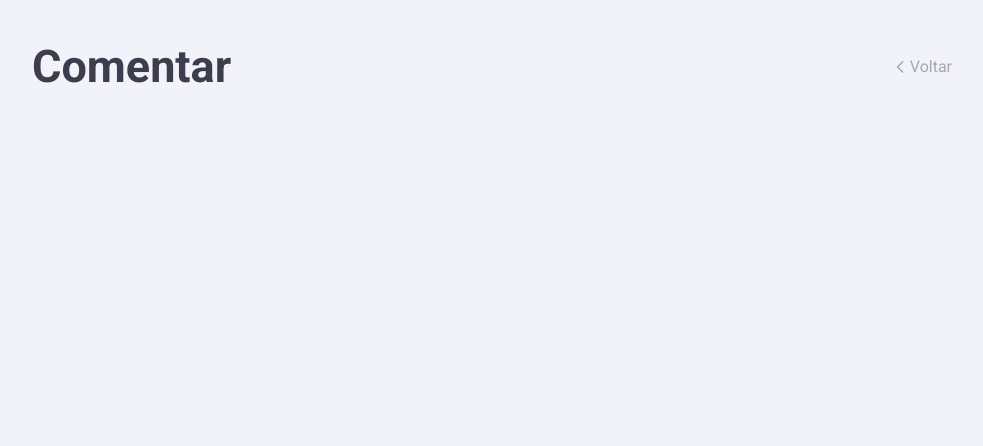
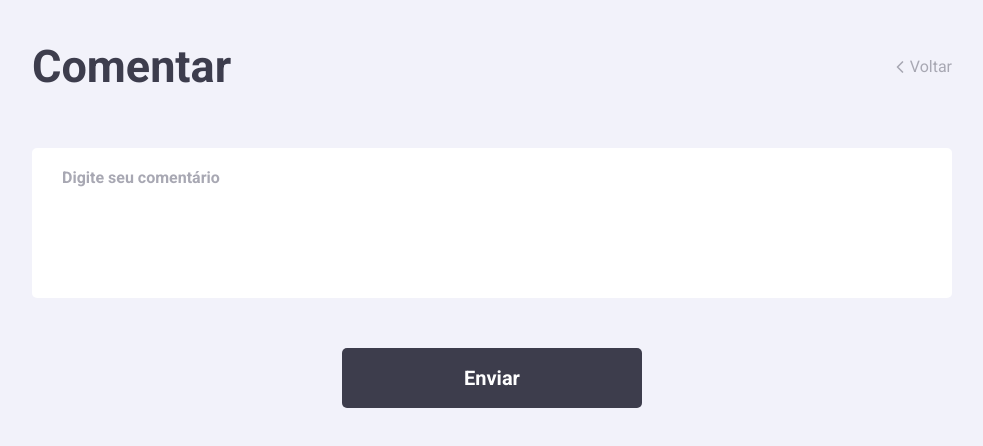
Before and after one commit to gabriel-fz/Fiorese-Lab-I, a React (Create React App) app in the folder frontend/: page /comment in a window 1280 px wide. Shown: the top 446 px of the page, without its empty margins (148-1131 px from the left). Built offline with nearby package versions, Linux system fonts and the light colour scheme.

Commit message:
frontend: layout da pagina de Comment concluido

```diff
--- a/frontend/src/pages/Comment/index.tsx
+++ b/frontend/src/pages/Comment/index.tsx
@@ -3,12 +3,22 @@ import { FiChevronLeft } from 'react-icons/fi';
 
 import Header from '../../Components/Header';
 
+import { TextArea, Button } from './styles';
+
 const Comment: React.FC = () => {
   return (
-    <Header title="Comentar" path="/">
-      <FiChevronLeft size={20} />
-      Voltar
-    </Header>
+    <>
+      <Header title="Comentar" path="/">
+        <FiChevronLeft size={20} />
+        Voltar
+      </Header>
+
+      <TextArea>
+        <textarea placeholder="Digite seu comentário" />
+      </TextArea>
+
+      <Button type="submit">Enviar</Button>
+    </>
   );
 };
 
--- /dev/null
+++ b/frontend/src/pages/Comment/styles.ts
@@ -0,0 +1,40 @@
+import styled from 'styled-components';
+
+export const TextArea = styled.div`
+  display: flex;
+
+  background: #fff;
+  padding: 20px 30px;
+  height: 150px;
+  border-radius: 5px;
+
+  textarea {
+    display: flex;
+    flex: 1;
+
+    resize: none;
+    border: none;
+
+    ::-webkit-input-placeholder {
+      font: bold 16px Roboto, sans-serif;
+      color: #a8a8b3;
+    }
+  }
+`;
+
+export const Button = styled.button`
+  display: flex;
+  justify-content: center;
+  align-items: center;
+
+  height: 60px;
+  width: 300px;
+  background: #3d3d4c;
+  color: #fff;
+  text-decoration: none;
+  font-size: 20px;
+  font-weight: bold;
+  border-radius: 5px;
+  border: none;
+  margin: 50px auto 0;
+`;
```
Also changed, not shown: 1 other file (tests, documents, lock files or other folders).
